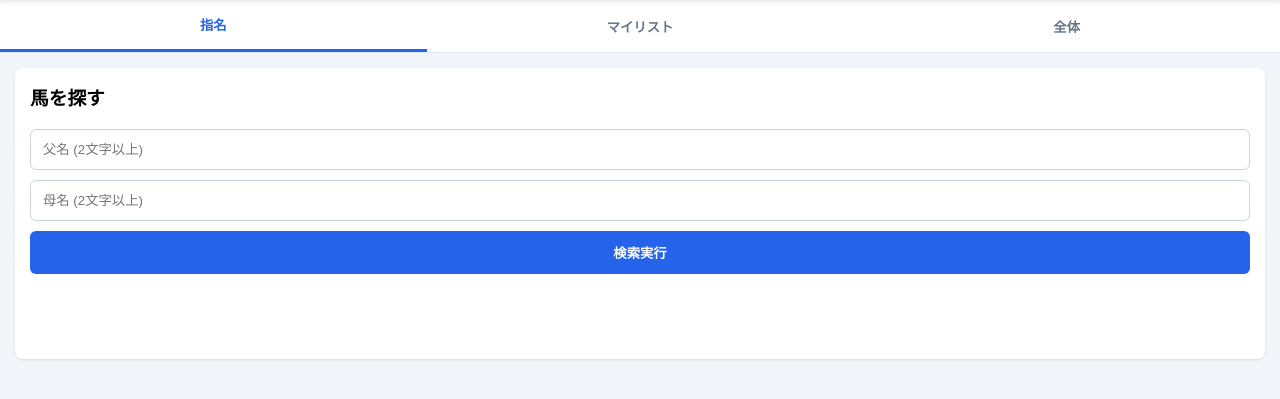
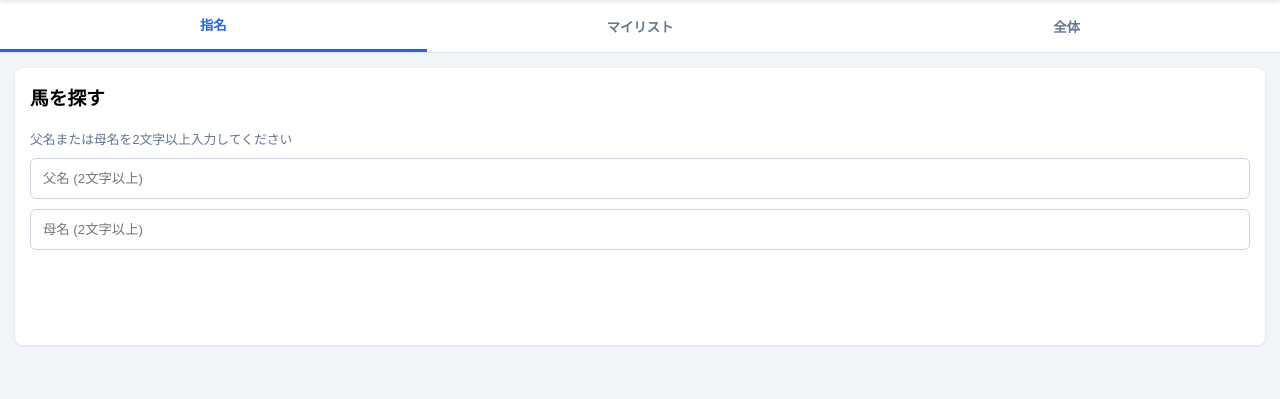
Before and after one commit to negibomber/NNNPOG2627, a FastAPI app: template templates/index.html in a window 1280 px wide. Shown: the part 80-479 px from the top of the page. Run offline with FastAPI, Linux system fonts and the light colour scheme; the template is opened without the code that fills it, so the values that code supplies are empty.

Commit message:
Add files via upload

```diff
--- a/templates/index.html
+++ b/templates/index.html
@@ -41,9 +41,10 @@
     <div id="tab-search" class="tab-content">
         <div class="card" style="background:white; padding:15px; border-radius:8px; box-shadow:0 1px 3px rgba(0,0,0,0.1);">
             <h3 style="margin-top:0;">馬を探す</h3>
+            <p style="font-size:0.8rem; color:#64748b; margin-bottom:10px;">父名または母名を2文字以上入力してください</p>
             <input type="text" id="s_father" placeholder="父名 (2文字以上)" style="width:100%; padding:12px; margin-bottom:10px; border:1px solid #cbd5e1; border-radius:6px; box-sizing:border-box;">
             <input type="text" id="s_mother" placeholder="母名 (2文字以上)" style="width:100%; padding:12px; margin-bottom:10px; border:1px solid #cbd5e1; border-radius:6px; box-sizing:border-box;">
-            <button onclick="window.searchHorses()" style="width:100%; padding:12px; background:#2563eb; color:white; border:none; border-radius:6px; font-weight:bold; cursor:pointer;">検索実行</button>
+
             <div id="search_results" style="margin-top:20px;"></div>
         </div>
     </div>
@@ -100,9 +101,11 @@
         });
         document.getElementById(tabId).style.display = 'block';
         const activeBtn = document.querySelector(`[onclick="switchTab('${tabId}')"]`);
-        activeBtn.style.borderBottom = '3px solid #2563eb';
-        activeBtn.style.color = '#2563eb';
-        activeBtn.classList.add('active');
+        if (activeBtn) {
+            activeBtn.style.borderBottom = '3px solid #2563eb';
+            activeBtn.style.color = '#2563eb';
+            activeBtn.classList.add('active');
+        }
     }
 </script>
 </body>
```
